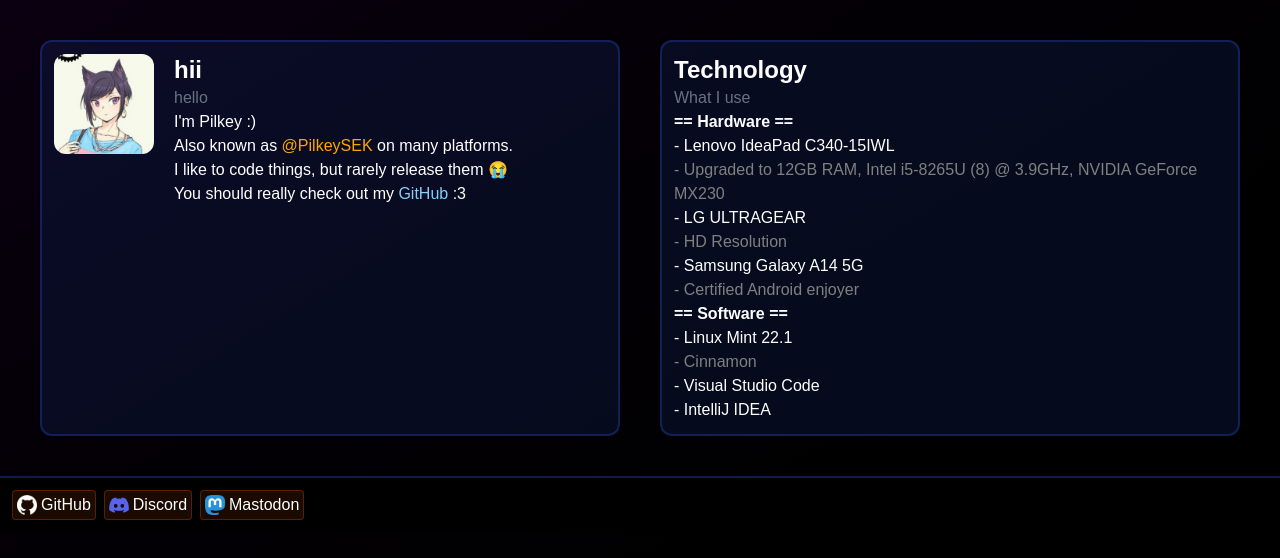
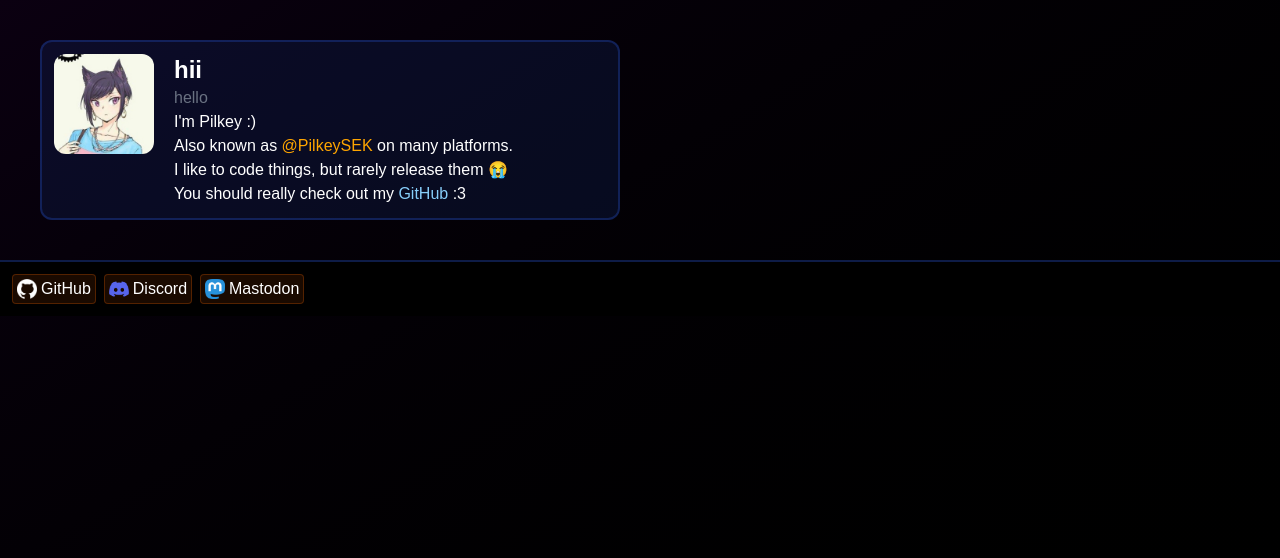
Before and after one commit to PilkeySEK/pilkey-website, a SvelteKit app: page / in a window 1280 px wide. Shown: the top 558 px of the page. Built offline with nearby package versions, Linux system fonts and the light colour scheme.

Commit message:
comment technology box

```diff
--- a/src/routes/+page.svelte
+++ b/src/routes/+page.svelte
@@ -15,7 +15,7 @@
 			<br />You should really check out my <a href="https://github.com/PilkeySEK">GitHub</a> :3
 		</p>
 	</GridBox>
-	<GridBox>
+	<!--<GridBox>
 		<Title>Technology</Title>
 		<Subtitle>What I use</Subtitle>
 		<p><b>== Hardware ==</b></p>
@@ -34,7 +34,7 @@
 			<dt>- Visual Studio Code</dt>
 			<dt>- IntelliJ IDEA</dt>
 		</dl>
-	</GridBox>
+	</GridBox>-->
 	<!--<GridBox2>
 			<title>hii!</title>
 			<subtitle>insert subtitle</subtitle>
```
